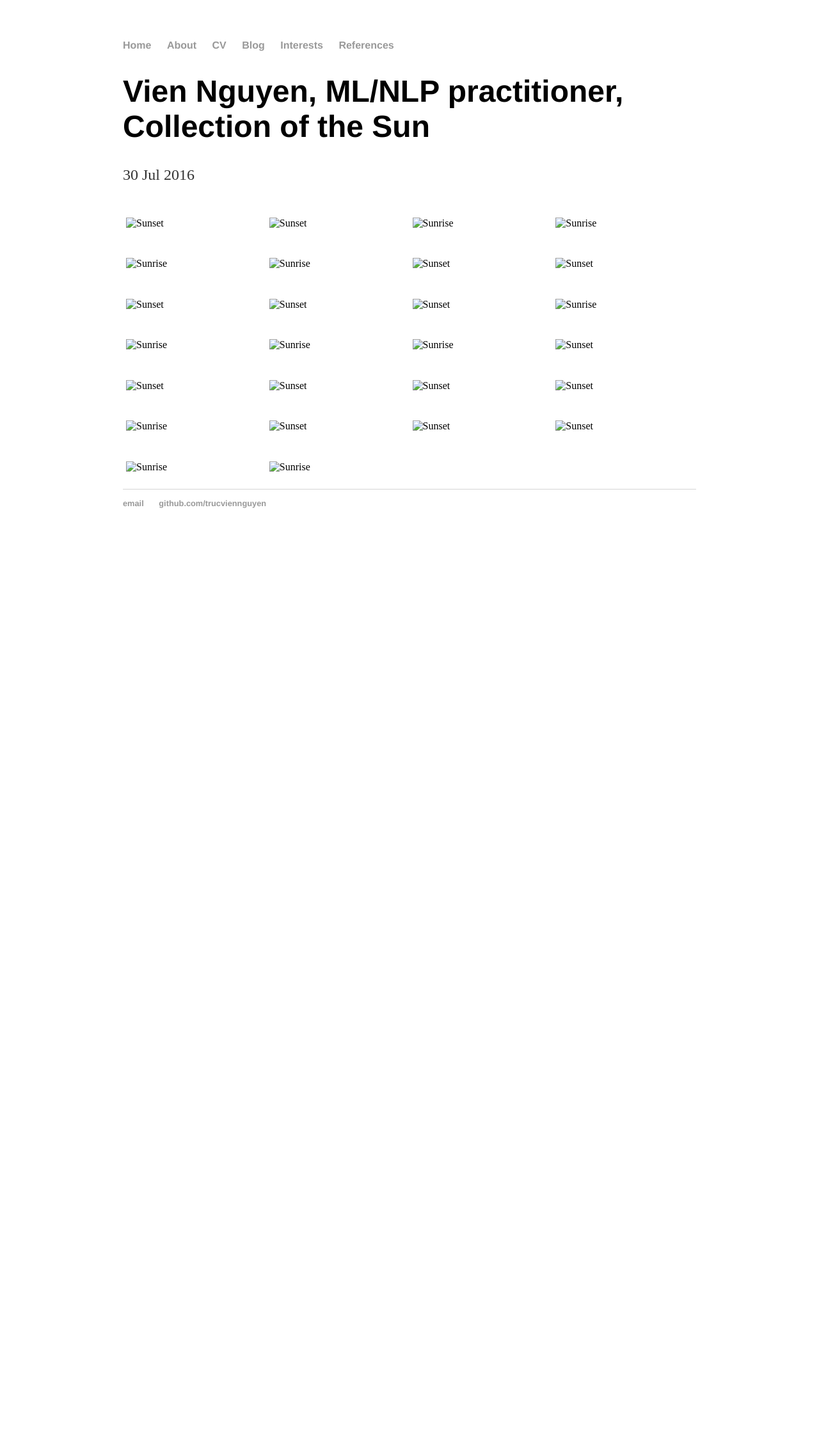
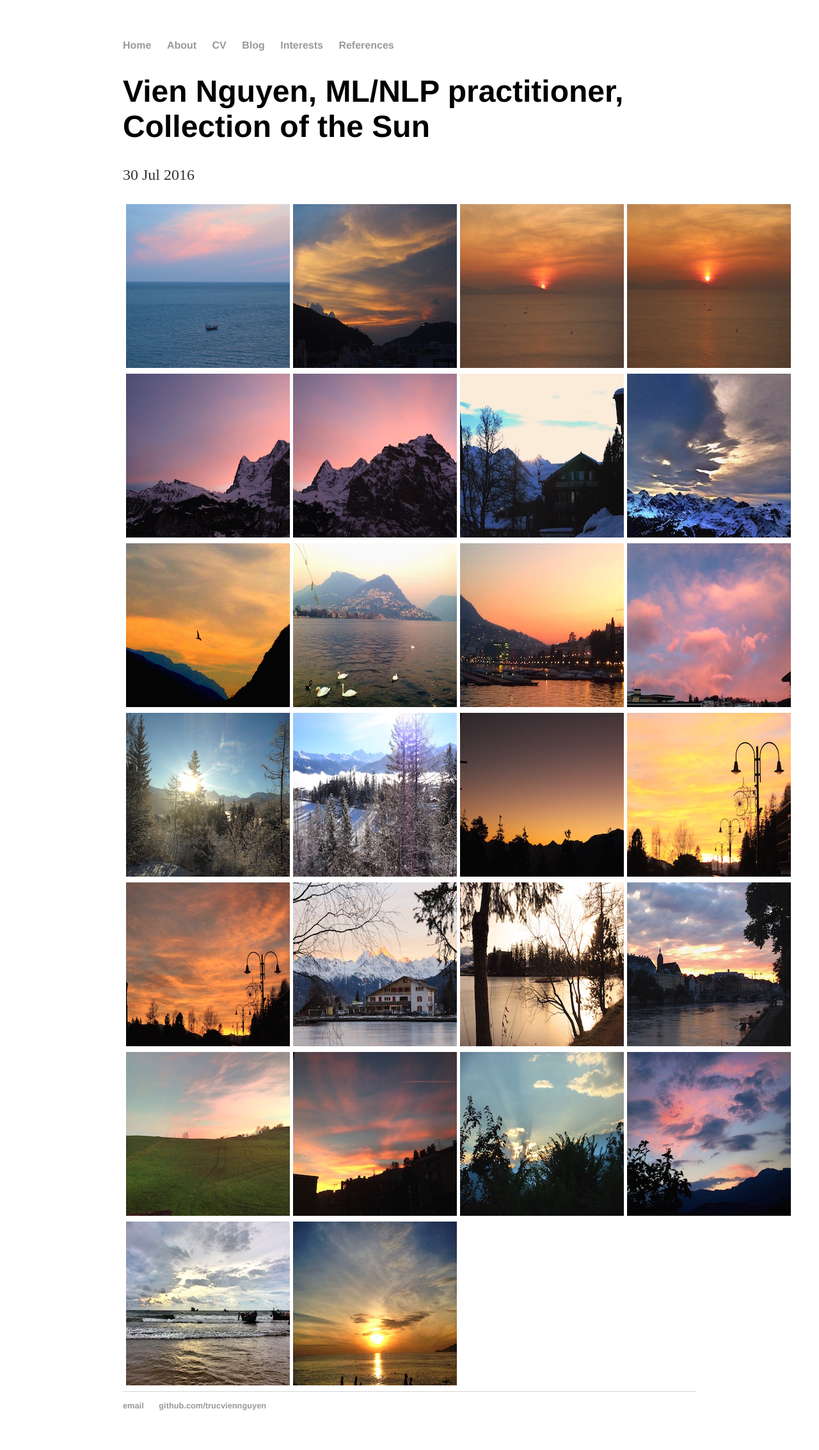
Before and after one commit to trucviennguyen/trucviennguyen.github.io, a Jekyll site: the page built from _posts/2016-07-30-Vien-Nguyen-Collection-of-the-Sun.md, in a window 1280 px wide. Shown: the whole page at 64% size. Built offline with Jekyll 4.4.1, drawn with Linux system fonts in a browser that asks for light colours; before the commit the page ends 900 px from its top, so only the background shows below that.

Commit message:
Updating blog post.

```diff
--- a/_posts/2016-07-30-Vien-Nguyen-Collection-of-the-Sun.md
+++ b/_posts/2016-07-30-Vien-Nguyen-Collection-of-the-Sun.md
@@ -12,94 +12,94 @@ I went on vacation with my sisters. The weather was fantastic. We went to the be
 <table align = "center" border = "0" style = "width: 900px; height: 450px;" cellpadding="0px" cellspacing = "5px">
 	<tr>
 		<td>
-			<img src="../images/2016-07-Vung Tau-1.jpg" alt="Sunset" style="width:256px;height:256px;">
+			<img src="/images/2016-07-Vung Tau-1.jpg" alt="Sunset" style="width:256px;height:256px;">
 		</td>
 		<td>
-			<img src="../images/2016-07-Vung Tau-2.jpg" alt="Sunset" style="width:256px;height:256px;">
+			<img src="/images/2016-07-Vung Tau-2.jpg" alt="Sunset" style="width:256px;height:256px;">
 		</td>
 		<td>
-			<img src="../images/2016-07-Vung Tau-3.jpg" alt="Sunrise" style="width:256px;height:256px;">
+			<img src="/images/2016-07-Vung Tau-3.jpg" alt="Sunrise" style="width:256px;height:256px;">
 		</td>
 		<td>
-			<img src="../images/2016-07-Vung Tau-4.jpg" alt="Sunrise" style="width:256px;height:256px;">
+			<img src="/images/2016-07-Vung Tau-4.jpg" alt="Sunrise" style="width:256px;height:256px;">
 		</td>
 	</tr>
 	<tr>
 		<td>
-			<img src="../images/2016-01-Murren-1.jpg" alt="Sunrise" style="width:256px;height:256px;">
+			<img src="/images/2016-01-Murren-1.jpg" alt="Sunrise" style="width:256px;height:256px;">
 		</td>
 		<td>
-			<img src="../images/2016-01-Murren-2.jpg" alt="Sunrise" style="width:256px;height:256px;">
+			<img src="/images/2016-01-Murren-2.jpg" alt="Sunrise" style="width:256px;height:256px;">
 		</td>
 		<td>
-			<img src="../images/2016-01-Murren-3.jpg" alt="Sunset" style="width:256px;height:256px;">
+			<img src="/images/2016-01-Murren-3.jpg" alt="Sunset" style="width:256px;height:256px;">
 		</td>
 		<td>
-			<img src="../images/2016-01-Mannlichen.jpg" alt="Sunset" style="width:256px;height:256px;">
+			<img src="/images/2016-01-Mannlichen.jpg" alt="Sunset" style="width:256px;height:256px;">
 		</td>
 	</tr>
 	<tr>
 		<td>
-			<img src="../images/2016-01-Lugano-1.jpg" alt="Sunset" style="width:256px;height:256px;">
+			<img src="/images/2016-01-Lugano-1.jpg" alt="Sunset" style="width:256px;height:256px;">
 		</td>
 		<td>
-			<img src="../images/2016-01-Lugano-2.jpg" alt="Sunset" style="width:256px;height:256px;">
+			<img src="/images/2016-01-Lugano-2.jpg" alt="Sunset" style="width:256px;height:256px;">
 		</td>
 		<td>
-			<img src="../images/2016-01-Lugano-3.jpg" alt="Sunset" style="width:256px;height:256px;">
+			<img src="/images/2016-01-Lugano-3.jpg" alt="Sunset" style="width:256px;height:256px;">
 		</td>
 		<td>
-			<img src="../images/2016-01-Lugano-4.jpg" alt="Sunrise" style="width:256px;height:256px;">
+			<img src="/images/2016-01-Lugano-4.jpg" alt="Sunrise" style="width:256px;height:256px;">
 		</td>
 	</tr>
 	<tr>
 		<td>
-			<img src="../images/2016-01-Crans-Montana-1.jpg" alt="Sunrise" style="width:256px;height:256px;">
+			<img src="/images/2016-01-Crans-Montana-1.jpg" alt="Sunrise" style="width:256px;height:256px;">
 		</td>
 		<td>
-			<img src="../images/2016-01-Crans-Montana-2.jpg" alt="Sunrise" style="width:256px;height:256px;">
+			<img src="/images/2016-01-Crans-Montana-2.jpg" alt="Sunrise" style="width:256px;height:256px;">
 		</td>
 		<td>
-			<img src="../images/2015-12-Crans-Montana-1.jpg" alt="Sunrise" style="width:256px;height:256px;">
+			<img src="/images/2015-12-Crans-Montana-1.jpg" alt="Sunrise" style="width:256px;height:256px;">
 		</td>
 		<td>
-			<img src="../images/2015-12-Crans-Montana-2.jpg" alt="Sunset" style="width:256px;height:256px;">
+			<img src="/images/2015-12-Crans-Montana-2.jpg" alt="Sunset" style="width:256px;height:256px;">
 		</td>
 	</tr>
 	<tr>
 		<td>
-			<img src="../images/2015-12-Crans-Montana-3.jpg" alt="Sunset" style="width:256px;height:256px;">
+			<img src="/images/2015-12-Crans-Montana-3.jpg" alt="Sunset" style="width:256px;height:256px;">
 		</td>
 		<td>
-			<img src="../images/2015-12-Crans-Montana-4.jpg" alt="Sunset" style="width:256px;height:256px;">
+			<img src="/images/2015-12-Crans-Montana-4.jpg" alt="Sunset" style="width:256px;height:256px;">
 		</td>
 		<td>
-			<img src="../images/2015-12-Crans-Montana-5.jpg" alt="Sunset" style="width:256px;height:256px;">
+			<img src="/images/2015-12-Crans-Montana-5.jpg" alt="Sunset" style="width:256px;height:256px;">
 		</td>
 		<td>
-			<img src="../images/2015-10-Basel.jpg" alt="Sunset" style="width:256px;height:256px;">
+			<img src="/images/2015-10-Basel.jpg" alt="Sunset" style="width:256px;height:256px;">
 		</td>
 	</tr>
 	<tr>
 		<td>
-			<img src="../images/2015-10-Appenzell.jpg" alt="Sunrise" style="width:256px;height:256px;">
+			<img src="/images/2015-10-Appenzell.jpg" alt="Sunrise" style="width:256px;height:256px;">
 		</td>
 		<td>
-			<img src="../images/2015-02-Lugano.jpg" alt="Sunset" style="width:256px;height:256px;">
+			<img src="/images/2015-02-Lugano.jpg" alt="Sunset" style="width:256px;height:256px;">
 		</td>
 		<td>
-			<img src="../images/2010-08-Trento-1.jpg" alt="Sunset" style="width:256px;height:256px;">
+			<img src="/images/2010-08-Trento-1.jpg" alt="Sunset" style="width:256px;height:256px;">
 		</td>
 		<td>
-			<img src="../images/2010-08-Trento-2.jpg" alt="Sunset" style="width:256px;height:256px;">
+			<img src="/images/2010-08-Trento-2.jpg" alt="Sunset" style="width:256px;height:256px;">
 		</td>
 	</tr>
 	<tr>
 		<td>
-			<img src="../images/2015-07-Vung Tau.jpg" alt="Sunrise" style="width:256px;height:256px;">
+			<img src="/images/2015-07-Vung Tau.jpg" alt="Sunrise" style="width:256px;height:256px;">
 		</td>
 		<td>
-			<img src="../images/2013-08-Nha Trang.jpg" alt="Sunrise" style="width:256px;height:256px;">
+			<img src="/images/2013-08-Nha Trang.jpg" alt="Sunrise" style="width:256px;height:256px;">
 		</td>
 	</tr>
 </table>
```
